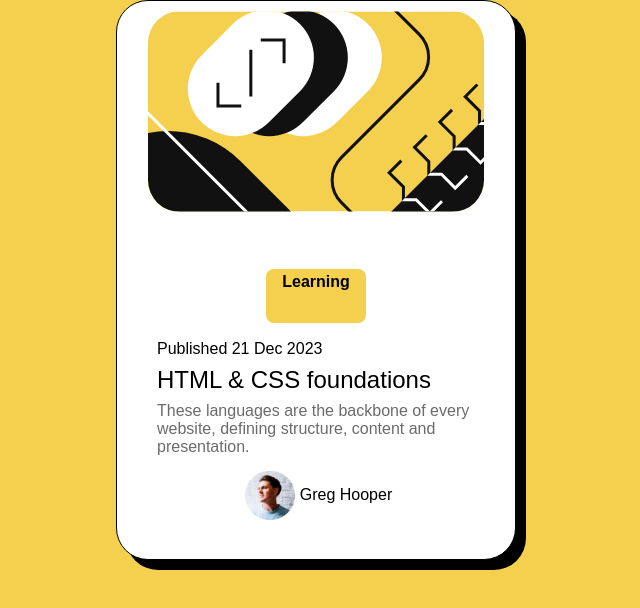
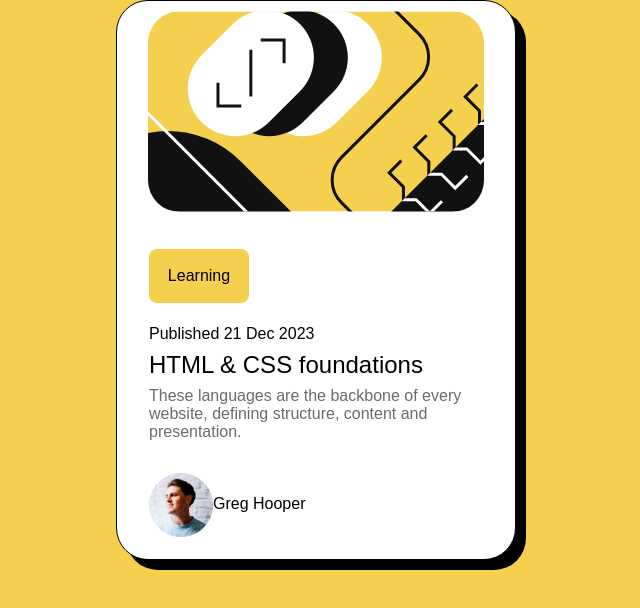
Before and after one commit to xayrax88/blog-card, a plain HTML site: page index.html in a window 1280 px wide. Shown: the whole page, without its empty margins (324-964 px from the left). Drawn offline with Linux system fonts and the light colour scheme.

Commit message:
Finished the blog card

```diff
--- a/index.html
+++ b/index.html
@@ -17,26 +17,27 @@
 <body>
   <div class="blog-card flex wrap">
 
-    <div class="py-10">
+    <div class="py-10px">
       <img class="blog-image center align-center" src="/assets/images/illustration-article.svg" alt="Blog image">
     </div>
-    <!-- learning-block -->
-    <div class="flex wrap align-center center"><a class="learning-block align-center text-center">Learning</a>
-      <ul>
-        <li class="blog-publish-date pb-8">Published 21 Dec 2023</li>
-        <li class="pb-8">
-          <h2>HTML & CSS foundations</h2>
-        </li>
-        <li>
-          <p class="gray-text">These languages are the backbone of every website, defining structure, content and
-            presentation.</p>
-        </li>
-      </ul>
+    <!-- Learning block -->
+    <div class="learning-block flex align-center pl-0em ml-2em">
+      <a>Learning</a>
     </div>
-
-    <footer>
-      <div class="flex wrap align-center">
-        <img src="/assets/images/image-avatar.webp" class="user-img mx-5 py-5">
+    <!-- Blog details list -->
+    <ul class="pl-2em">
+      <li class="pb-8px">Published 21 Dec 2023</li>
+      <li class="pb-8px">
+        <h2>HTML & CSS foundations</h2>
+      </li>
+      <li>
+        <p class="gray-text pb-8px">These languages are the backbone of every website, defining structure, content and
+          presentation.</p>
+      </li>
+    </ul>
+    <footer class="debug-border-blk ml-2em">
+      <div class="flex align-center">
+        <img src="/assets/images/image-avatar.webp">
         <span>Greg Hooper</span>
       </div>
     </footer>
--- a/styles.css
+++ b/styles.css
@@ -7,17 +7,18 @@
 }
 
 body {
-  /* justify-content: center;
-  align-items: center; */
   background: hsl(47, 88%, 63%);
-  /* gap: 10px; */
 }
+
 ul {
   list-style: none;
 }
 
+footer {
+  margin-left: 2em;
+}
+
 .blog-card {
-  /* justify-content: center; */
   height: 35rem;
   width: 25rem;
   border-style: solid;
@@ -35,7 +36,6 @@ ul {
   width: 100px;
   height: 54px;
   line-height: 25.2px;
-  border-radius: 27.31px;
   border-radius: 0.5em;
   background: hsl(47, 88%, 63%);
   color: black;
@@ -44,65 +44,48 @@ ul {
   font-size: 16px;
 }
 
-.user-img {
-  height: 60px;
-  width: 50px;
-}
-
 .gray-text {
   color: hsl(0, 0%, 42%);
   font-size: 16px;
 }
 
-.mw-50 {
-  max-width: 20em;
-}
-
-.ml-10 {
-  margin-left: 10px;
-}
-
-.py-5 {
-  padding-top: 5px;
-  padding-bottom: 5px;
-}
-
-.mx-5 {
+/* Spacing & placement*/
+.mx-5px {
   margin-left: 5px;
   margin-right: 5px;
 }
 
-.py-8 {
-  padding-top: 8px;
-  padding-bottom: 8px;
+.ml-2em {
+  margin-left: 2em;
 }
 
-.pb-8 {
-  padding-bottom: 8px;
-}
-
-.mx-8 {
-  margin-left: 8px;
-  margin-right: 8px;
-}
-
-.py-10 {
+.py-10px {
   padding-top: 10px;
   padding-bottom: 10px;
 }
 
-.mx-10 {
-  margin-left: 10px;
-  margin-right: 10px;
+.pl-2em {
+  padding-left: 2em;
 }
 
-.mx-15 {
-  margin-left: 15px;
-  margin-right: 15px;
+.pl-0em {
+  padding-left: 0em;
+}
+
+.pb-8px {
+  padding-bottom: 8px;
 }
 
 .flex {
   display: flex;
+}
+
+.flex-start {
+  align-items: flex-start;
+}
+
+.wrap {
+  flex-wrap: wrap;
 }
 
 .center {
@@ -117,30 +100,18 @@ ul {
   align-items: center;
 }
 
-.space-between {
-  justify-content: space-between;
+/*debug*/
+/* .debug-border-blk {
+    border: 1px solid black;
 }
+.debug-border-blu {
+    border: 1px solid blue;
+}
+.debug-border-red {
+    border: 1px solid red;
+}
+.flex.wrap {
+    border: 1px solid green;
+    } */
 
-.space-around {
-  justify-content: space-around;
-}
-
-.wrap {
-  flex-wrap: wrap;
-}
-
-.column {
-  flex-direction: column;
-}
-
-.row {
-  flex-direction: row;
-}
-
-.block {
-  display: block;
-}
-
-.max-width {
-  max-width: 800px;
-}
+/*blog-card blog-image learning-block flex wrap center align-center gray-text py-10 pb-8 mx-5 */
```
